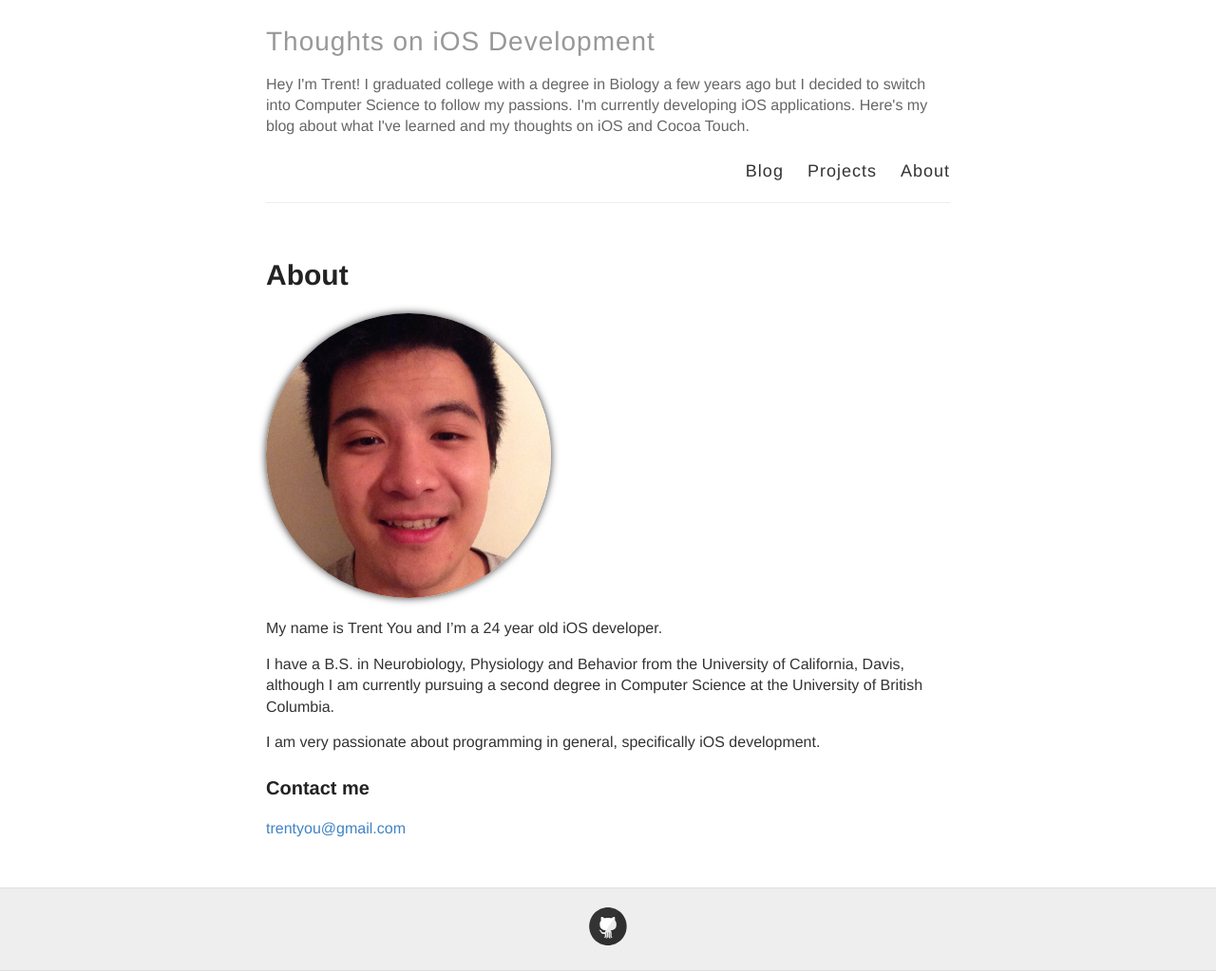
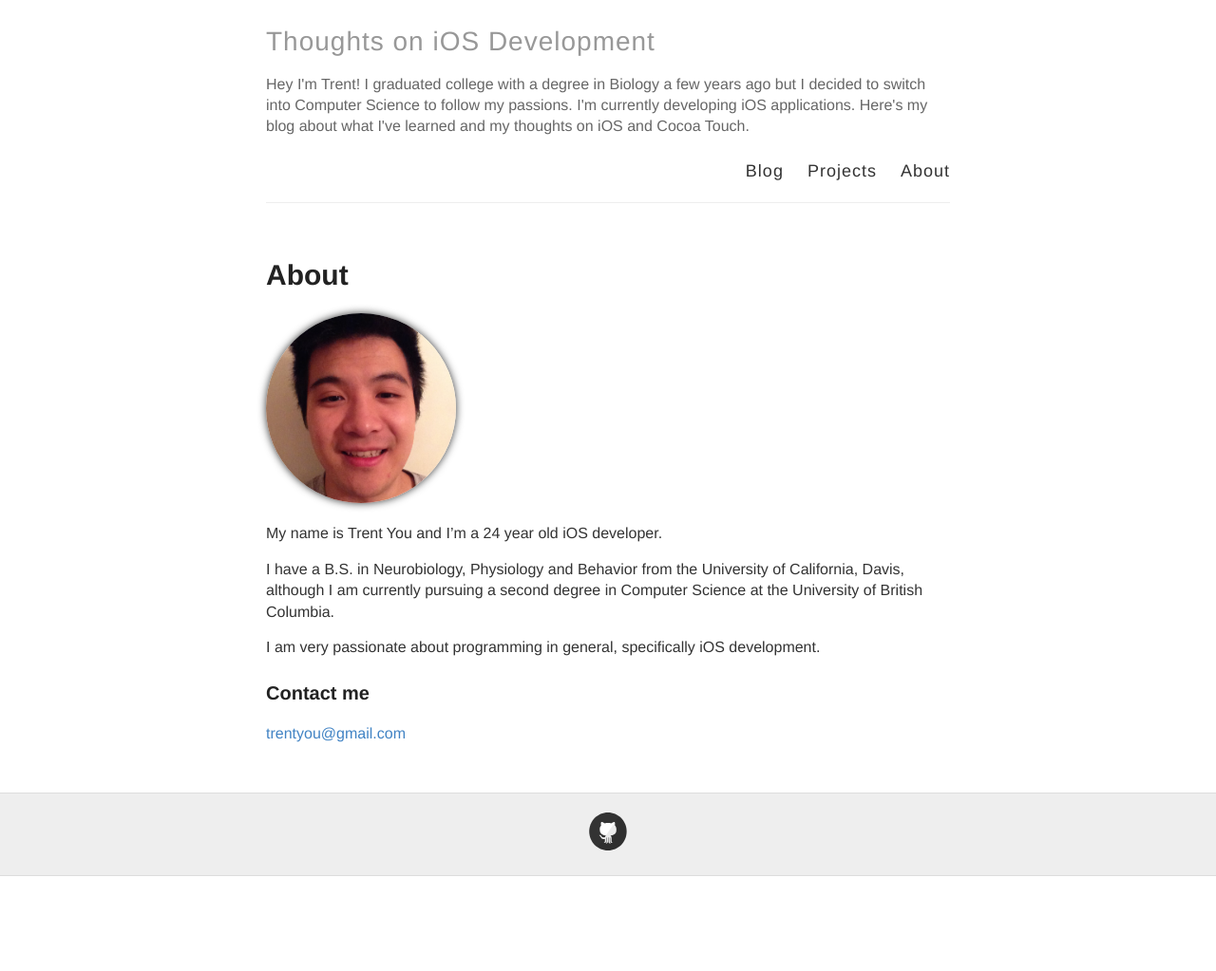
Before and after one commit to trentyou/trentyou.github.io, a Jekyll site: the page built from about.md, in a window 1280 px wide. Shown: the whole page at 95% size. Built offline with Jekyll 4.4.1, drawn with Linux system fonts in a browser that asks for light colours; after the commit the page ends 923 px from its top, so only the background shows below that.

Commit message:
Updated about.md

```diff
--- a/about.md
+++ b/about.md
@@ -7,7 +7,7 @@
 
 
 
-<img src="http://trentyou.github.io/images/trentprofilepic.jpeg" style="height:300px; width:300px; border-radius:250px; box-shadow: 0 0 8px rgba(0, 0, 0, .8); -webkit-box-shadow: 0 0 8px rgba(0, 0, 0, .8); -moz-box-shadow: 0 0 8px rgba(0, 0, 0, .8)">
+<img src="http://trentyou.github.io/images/trentprofilepic.jpeg" style="height:200px; width:200px; border-radius:250px; box-shadow: 0 0 8px rgba(0, 0, 0, .8); -webkit-box-shadow: 0 0 8px rgba(0, 0, 0, .8); -moz-box-shadow: 0 0 8px rgba(0, 0, 0, .8)">
 
 
 My name is Trent You and I'm a 24 year old iOS developer.
```
